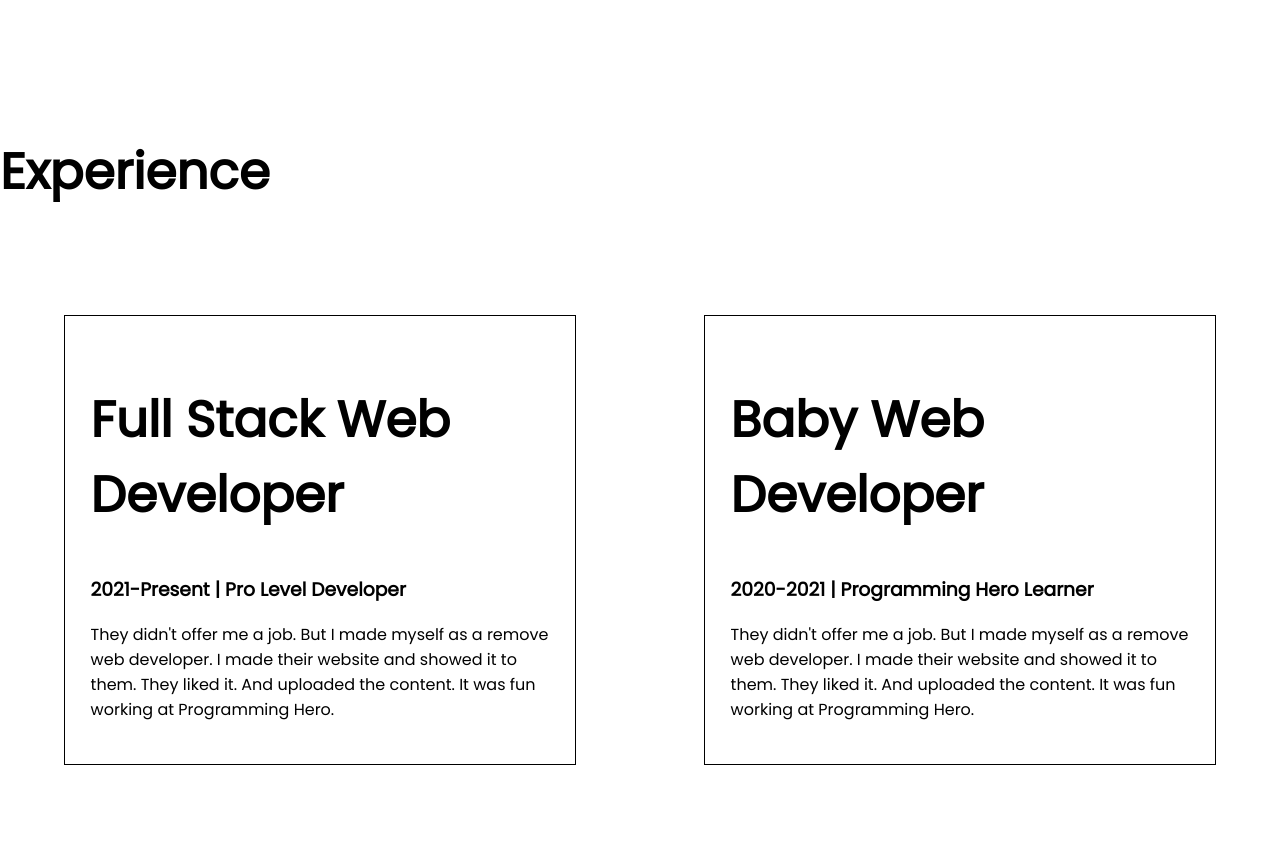
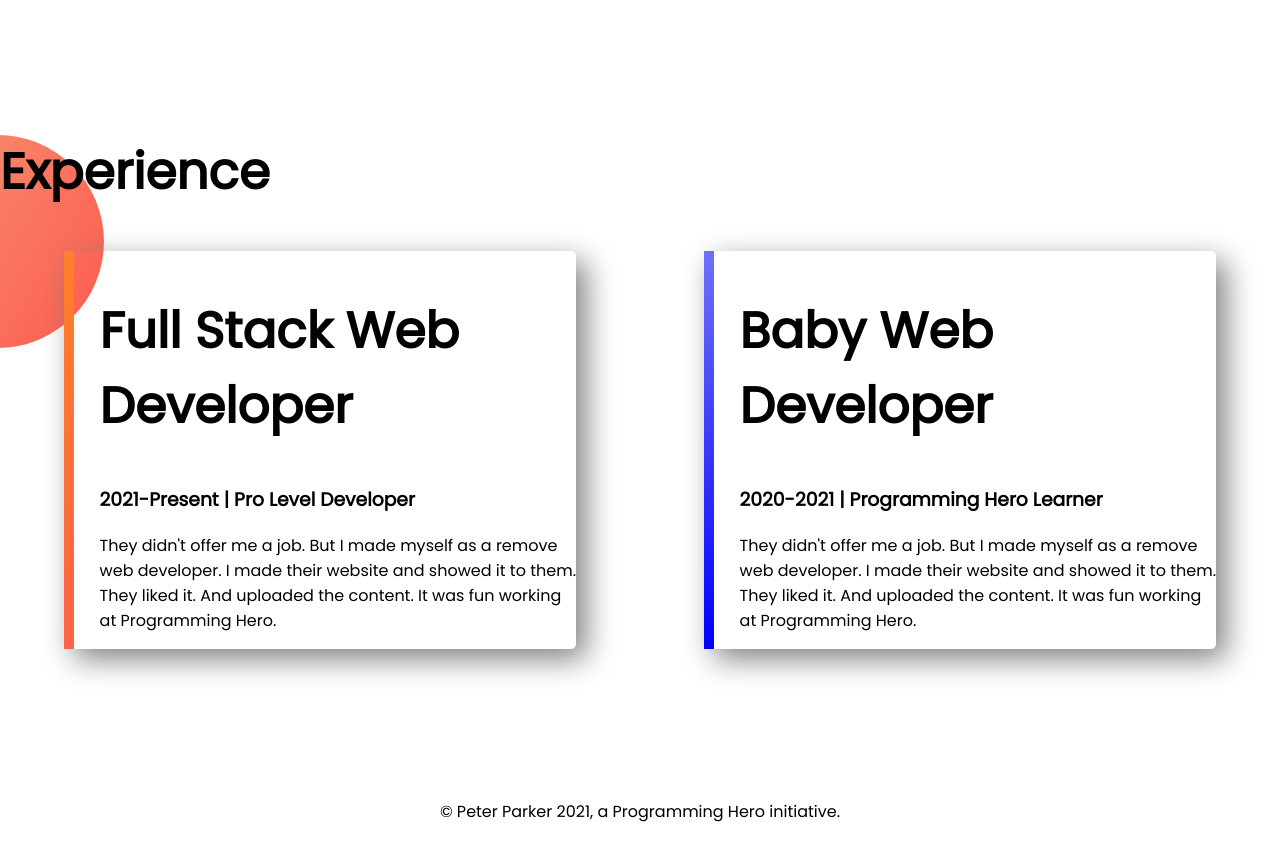
Before and after one commit to aslambro1882/developer-portfolio, a plain HTML site: page index.html in a window 1280 px wide. Shown: the part 1080-1941 px from the top of the page. After the commit the page ends 1904 px from the top, so only its background shows below. Drawn offline with Linux system fonts and the light colour scheme.

Commit message:
ready portfolio

```diff
--- a/index.html
+++ b/index.html
@@ -42,14 +42,14 @@
     <section class="experience-area">
         <h1>Experience</h1>
         <div class="flexible-container">
-            <div class="half-width ex-half-width">
+            <div id="full-stack" class="half-width ex-half-width">
                 <h1>Full Stack Web Developer</h1>
                 <h3>2021-Present | Pro Level Developer</h3>
                 <p>They didn't offer me a job. But I made myself as a remove web developer. I made their website and
                     showed it to them. They liked it. And uploaded the content. It was fun working at Programming Hero.
                 </p>
             </div>
-            <div class="half-width ex-half-width">
+            <div id="baby" class="half-width ex-half-width">
                 <h1>Baby Web Developer</h1>
                 <h3>2020-2021 | Programming Hero Learner</h3>
                 <p>They didn't offer me a job. But I made myself as a remove web developer. I made their website and
@@ -58,6 +58,7 @@
             </div>
         </div>
     </section>
+    <footer>© Peter Parker 2021, a Programming Hero initiative.</footer>
 
 </body>
 
--- a/style.css
+++ b/style.css
@@ -12,6 +12,10 @@ body{
     background-image: url(dream-bg.png);
     background-repeat: no-repeat;
     background-position: right;
+}
+.experience-area{
+    background-image: url(exp-bg.png);
+    background-repeat: no-repeat;
 }
 .orange-color{
     color: orange;
@@ -40,7 +44,25 @@ h1{
     font-weight: 700;
 }
 .ex-half-width{
-    padding: 2%;
-    border: 1px solid black;
-    margin: 5%;
+    width: 80%;
+    padding-left: 2%;
+    padding-top: 1px;
+    box-shadow: 10px 10px 30px gray;
+    margin-left: 5%;
+    margin-right: 5%;
+    border-radius: 5px;
+
 }
+#full-stack{
+    border-left: 10px solid;
+    border-image: linear-gradient(45deg, tomato, orange);
+    border-image-slice: 1;
+}
+#baby{
+    border-left: 10px solid;
+    border-image: linear-gradient(45deg, blue, white);
+    border-image-slice: 1;
+}
+footer{
+    text-align: center;
+}
```
